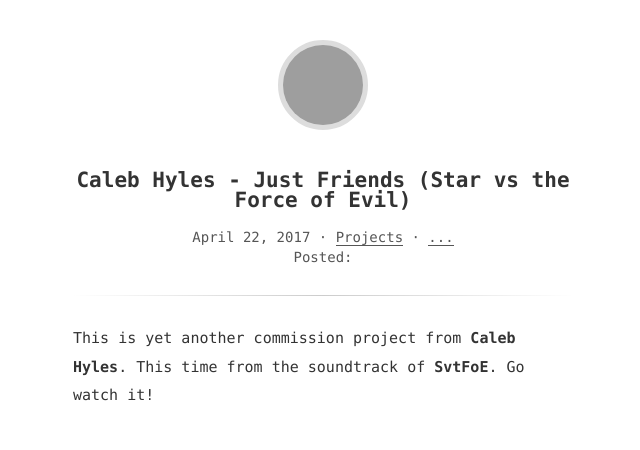
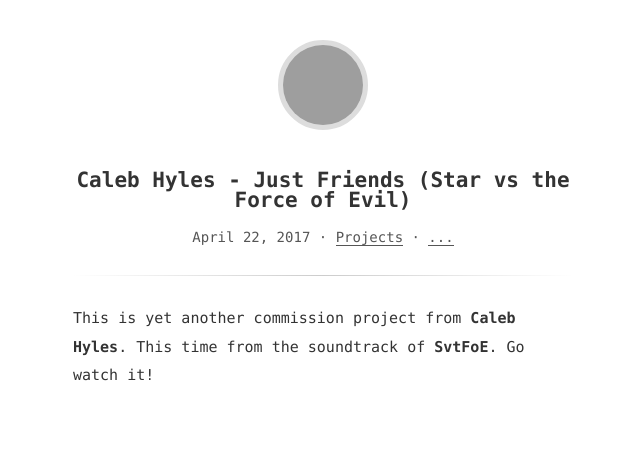
Before and after one commit to farpras/blog, a Jekyll site: the page built from _posts/2017-04-22-just-friends-caleb-hyles.md, in a window 1280 px wide. Shown: the top 450 px of the page, without its empty margins (317-957 px from the left). Built offline with Jekyll 4.4.1, drawn with Linux system fonts in a browser that asks for light colours; nearby versions of some CDN libraries; comment, search, counter and statistics services are not loaded; grey boxes are pictures that could not be loaded.

Commit message:
Fix stuff 2

```diff
--- a/_layouts/post.html
+++ b/_layouts/post.html
@@ -18,11 +18,7 @@
 				{% unless forloop.last %}&nbsp;{% endunless %}
 			{% endfor %}
       {% if page.comments %} &middot; <a href="#disqus_thread">...</a>
-      {% endif %}<br/>
-      Posted:
-      <script>
-        moment("{{ page.date | date: '%Y%m%d' }}", "YYYYMMDD").fromNow();
-      </script>
+      {% endif %}
   	</time>
 	</div>
 
```
